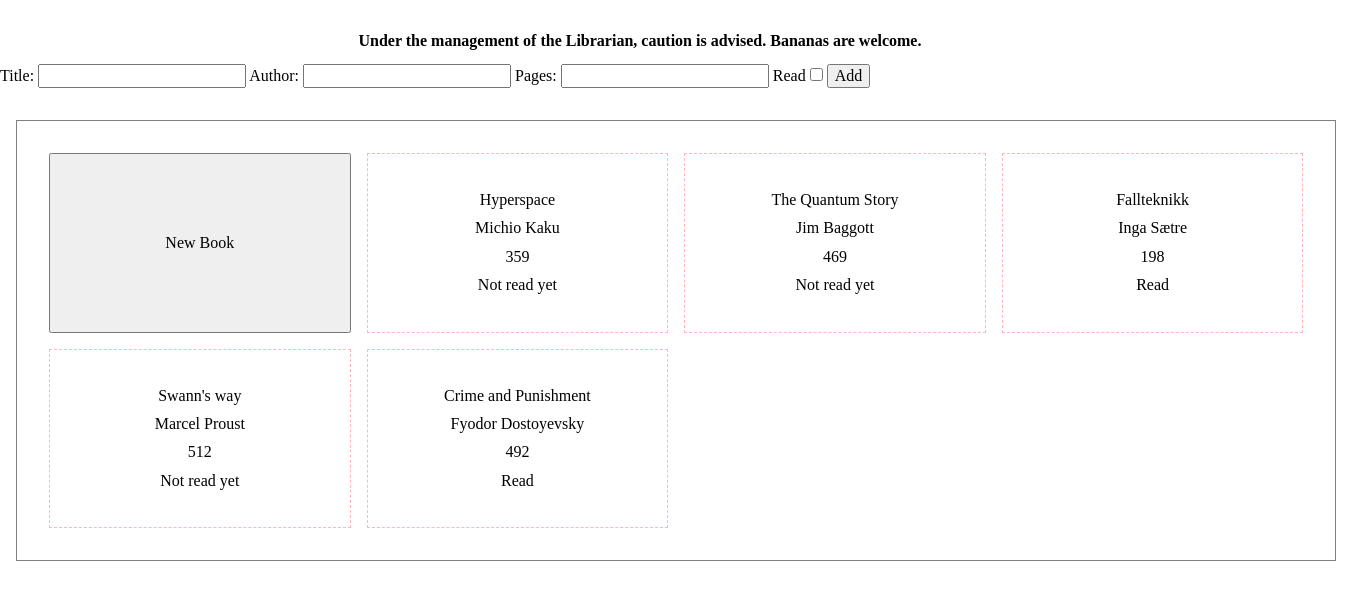
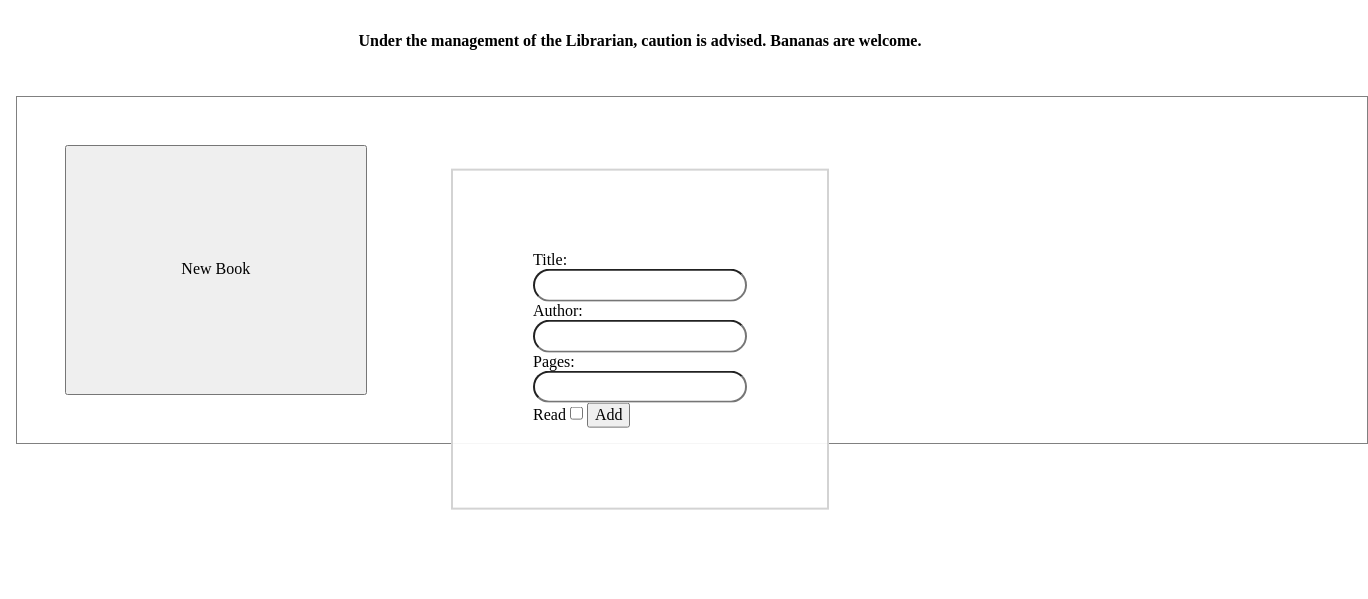
Before and after one commit to Museale/project-library, a plain HTML site: page index.html in a window 1280 px wide. Both pictures are taken after a click on the button "New Book". Shown: the part 61-660 px from the top of the page, 1368 px wide, since content can reach past the window. Drawn offline with Linux system fonts and the light colour scheme.

Commit message:
fix checkbox value, fix doublebook bug

```diff
--- a/css/style.scss
+++ b/css/style.scss
@@ -12,15 +12,15 @@ header {
     display: grid;
     border: 1px solid grey;
     height: auto;
-
     width: 98vw;
     margin: 2rem 1rem 0 1rem;
     grid-template-columns: repeat(auto-fill, minmax(240px, 1fr));
-
     grid-template-rows: 1fr;
     gap: 1rem;
-    padding: 2rem;
-
+    padding: 3rem;
+    button {
+        min-height: 250px;
+    }
 
     .card {
         display: grid;
@@ -30,11 +30,13 @@ header {
         justify-content: center;
         justify-items: center;
         padding: 2rem;
+        min-height: 250px;
 
         .card-item {
             display: flex;
             flex-flow: row nowrap;
             padding: 5px;
+
          }
     }
 
@@ -45,4 +47,25 @@ header {
 
 #modal {
     visibility: hidden;
+    position: absolute;
+    left: 50%;
+    top: 50%;
+    transform: translate(-50%, -50%);
+    display: flex;
+    align-items: center;
+    justify-content: center;
+    padding: 5rem;
+    width: fit-content;
+    background-color: rgba(255, 255, 255, 0.925);
+    border: 2px lightgray solid;
+    input[type="text"] {
+        appearance: none;
+        border-radius: 55px;
+        display: block;
+
+        padding: 5px;
+
+    }
+
+
 }
--- a/index.html
+++ b/index.html
@@ -18,14 +18,13 @@
     <div id="modal">
         <div id="modal-content">
             <label for="title">Title: </label>
-                   <input type="text" id="title">
-                   <label for="author" name="title">Author: </label>
-            <input type="text" name="author" id="author">
+            <input type="text" id="title" value="">
+            <label for="author" name="title">Author: </label>
+            <input type="text" name="author" id="author" value="">
             <label for="pages">Pages: </label>
-            <input type="text" name="pagecount" id="pages">
+            <input type="text" name="pagecount" id="pages" value="">
             <label for="read-checkbox">Read</label>
-            <input type="checkbox" id="read-checkbox">
-
+            <input type="checkbox" id="read-checkbox" value="Not read yet">
             <button id="add-btn">Add</button>
         </div>
     </div>
--- a/script.js
+++ b/script.js
@@ -3,6 +3,10 @@ let newestBook = [];
 const container = document.getElementById('container');
 const newBookBtn = document.getElementById('new-book-btn');
 const newBookModal = document.getElementById('modal');
+const userInputTitle = document.getElementById('title');
+const userInputAuthor = document.getElementById('author');
+const userInputPages = document.getElementById('pages');
+const userInputRead = document.getElementById('read-checkbox');
 
 
 //constructor
@@ -11,6 +15,7 @@ function book (title, author, pages, read) {
     this.author = author,
     this.pages = pages,
     this.read = read;
+    console.log(userInputAuthor.value);
     return [title , author, pages, read];
 
 }
@@ -47,18 +52,29 @@ const displayTheLibrary = () => {
     });
 };
 
+
 const addNewBook = () => {
     newBookBtn.addEventListener('click', () => {
         newBookModal.style.visibility = "visible";
+        userInputTitle.value = '';
+        userInputAuthor.value = '';
+        userInputPages.value = '';
+        userInputRead.value = 'Not read yet';
     });
     document.getElementById('add-btn').addEventListener('click', () => {
         newBookModal.style.visibility = "hidden";
+        if (document.querySelector('input[type=checkbox]').checked) {
+            userInputRead.value = 'Read';
+        }
+        addToLibrary(userInputTitle.value, userInputAuthor.value, userInputPages.value, userInputRead.value);
     });
 }
  addNewBook();
 
-addToLibrary('Hyperspace', 'Michio Kaku', '359', 'Not read yet');
-addToLibrary('The Quantum Story', 'Jim Baggott', '469', 'Not read yet');
-addToLibrary('Fallteknikk', 'Inga Sætre', '198', 'Read');
-addToLibrary('Swann\'s way', 'Marcel Proust', '512', 'Not read yet')
-addToLibrary('Crime and Punishment', 'Fyodor Dostoyevsky', '492', 'Read')
+
+
+// addToLibrary('Hyperspace', 'Michio Kaku', '359', 'Not read yet');
+// addToLibrary('The Quantum Story', 'Jim Baggott', '469', 'Not read yet');
+// addToLibrary('Fallteknikk', 'Inga Sætre', '198', 'Read');
+// addToLibrary('Swann\'s way', 'Marcel Proust', '512', 'Not read yet')
+// addToLibrary('Crime and Punishment', 'Fyodor Dostoyevsky', '492', 'Read')
```
Also changed, not shown: css/style.css, 1 other file.
